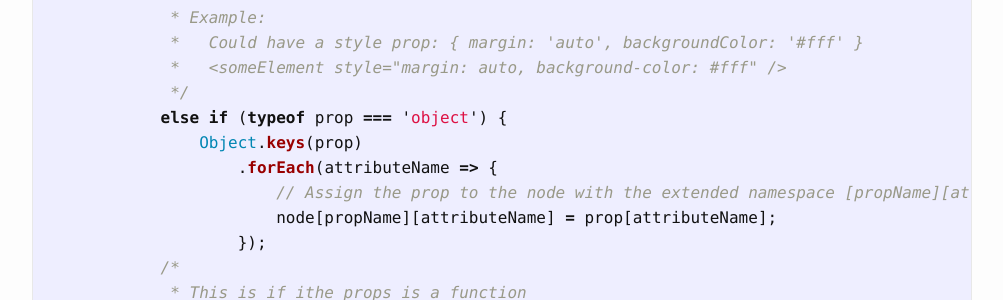
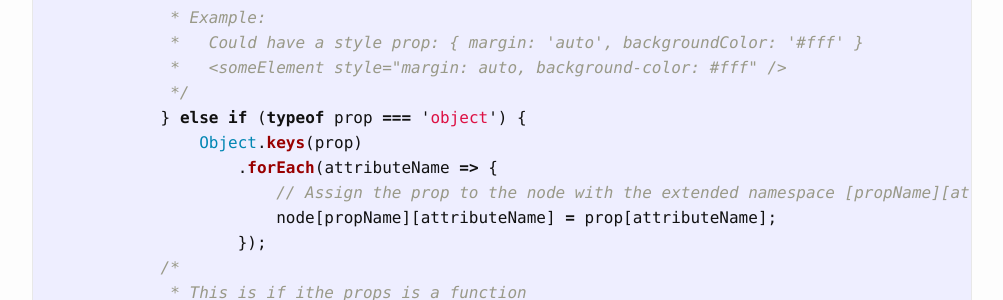
Before and after one commit to waltertan12/blog, a Jekyll site: the page built from _posts/2018-05-07-how-to-frontend-rendering-the-virtual-dom.md, in a window 1280 px wide and 900 px high, scrolled down 2970 px. Shown: the part 152-452 px from the top of the window, without its empty margins (138-1141 px from the left). Built offline with Jekyll 4.4.1, drawn with Linux system fonts in a browser that asks for light colours.

Commit message:
Fix unmatched brackets

```diff
--- a/_posts/2018-05-07-how-to-frontend-rendering-the-virtual-dom.md
+++ b/_posts/2018-05-07-how-to-frontend-rendering-the-virtual-dom.md
@@ -129,7 +129,7 @@ const applyProps = (node, props) => {
              *   Could have a style prop: { margin: 'auto', backgroundColor: '#fff' }
              *   <someElement style="margin: auto, background-color: #fff" />
              */
-            else if (typeof prop === 'object') {
+            } else if (typeof prop === 'object') {
                 Object.keys(prop)
                     .forEach(attributeName => {
                         // Assign the prop to the node with the extended namespace [propName][attributeName]
```
